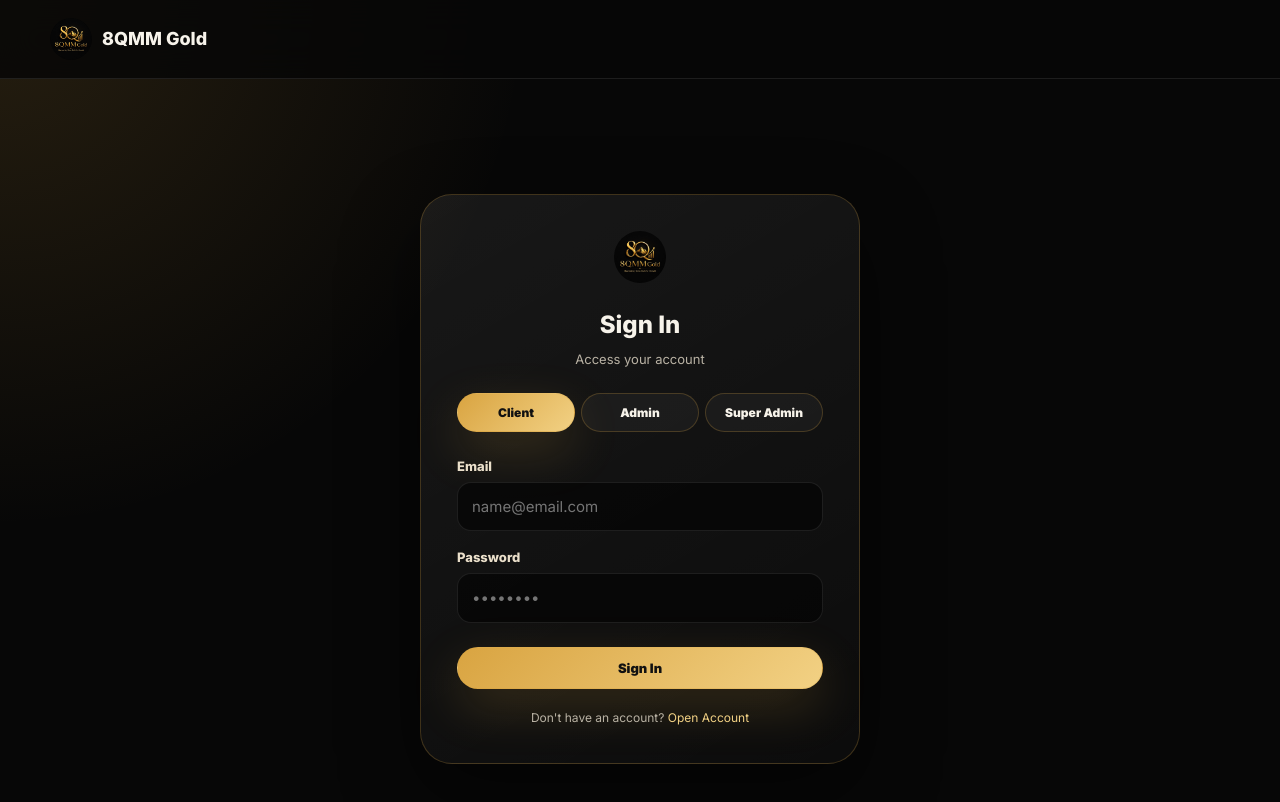
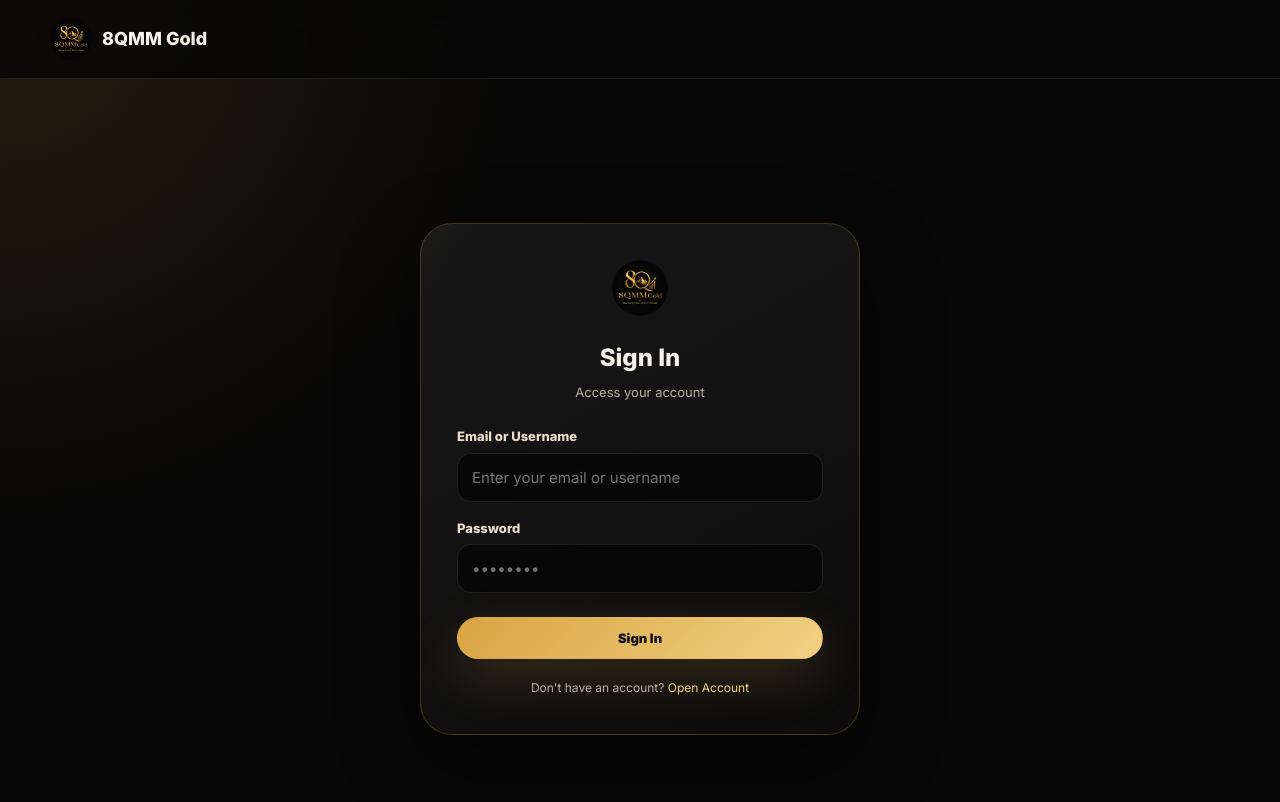
Before and after one commit to ebhisrs/aurumyield, a Next.js app: page /login in a window 1280 px wide. Shown: the top 802 px of the page. Built offline with nearby package versions, Linux system fonts and the light colour scheme.

Commit message:
Clean login - single form, no role tabs

```diff
--- a/src/app/login/page.js
+++ b/src/app/login/page.js
@@ -2,7 +2,6 @@
 import { useState } from 'react';
 
 export default function LoginPage() {
-  const [tab, setTab] = useState('client');
   const [email, setEmail] = useState('');
   const [pass, setPass] = useState('');
   const [err, setErr] = useState('');
@@ -11,28 +10,34 @@
   const submit = async (e) => {
     e.preventDefault(); setLoading(true); setErr('');
     try {
-      const loginType = tab === 'client' ? 'client' : 'admin';
-      const res = await fetch('/api/auth', {
+      // Try admin login first
+      let res = await fetch('/api/auth', {
         method: 'POST', headers: { 'Content-Type': 'application/json' },
-        body: JSON.stringify({ email, password: pass, loginType }),
+        body: JSON.stringify({ email, password: pass, loginType: 'admin' }),
       });
-      const data = await res.json();
-      if (!res.ok) throw new Error(data.error);
+      let data = await res.json();
+
+      // If admin login fails, try client login
+      if (!res.ok) {
+        res = await fetch('/api/auth', {
+          method: 'POST', headers: { 'Content-Type': 'application/json' },
+          body: JSON.stringify({ email, password: pass, loginType: 'client' }),
+        });
+        data = await res.json();
+      }
+
+      if (!res.ok) throw new Error(data.error || 'Invalid credentials');
+
       localStorage.setItem('ay_token', data.token);
       localStorage.setItem('ay_role', data.role);
       if (data.permissions) localStorage.setItem('ay_permissions', JSON.stringify(data.permissions));
       if (data.user) localStorage.setItem('ay_user', JSON.stringify(data.user));
+
       if (data.role === 'superadmin') window.location.href = '/superadmin';
       else if (data.role === 'admin') window.location.href = '/admin';
       else window.location.href = '/dashboard';
     } catch (e) { setErr(e.message); }
     setLoading(false);
-  };
-
-  const hints = {
-    client: { placeholder: 'name@email.com' },
-    admin: { placeholder: 'Username' },
-    superadmin: { placeholder: 'Username' },
   };
 
   return (
@@ -41,27 +46,17 @@
       <main style={{display:'flex',alignItems:'center',justifyContent:'center',minHeight:'100vh',padding:'80px 16px'}}>
         <div className="panel" style={{width:'100%',maxWidth:440,padding:'clamp(24px,4vw,36px)'}}>
           <div style={{textAlign:'center',marginBottom:24}}>
-            <img src="/logo-dark.jpeg" alt="8QMM Gold" style={{width:52,height:52,borderRadius:"50%",objectFit:"cover",margin:"0 auto 16px"}} />
+            <img src="/logo-dark.jpeg" alt="8QMM Gold" style={{width:56,height:56,borderRadius:"50%",objectFit:"cover",margin:"0 auto 16px"}} />
             <h2 style={{fontSize:24,fontWeight:800}}>Sign In</h2>
             <p className="muted" style={{fontSize:13,marginTop:6}}>Access your account</p>
-          </div>
-
-          <div style={{display:'flex',gap:6,marginBottom:24}}>
-            {['client','admin','superadmin'].map(t => (
-              <button key={t} onClick={() => { setTab(t); setErr(''); setEmail(''); setPass(''); }}
-                className={`btn ${tab===t?'btn-primary':'btn-secondary'}`}
-                style={{flex:1,fontSize:12,padding:'11px 8px'}}>
-                {t === 'superadmin' ? 'Super Admin' : t.charAt(0).toUpperCase() + t.slice(1)}
-              </button>
-            ))}
           </div>
 
           {err && <div style={{color:'#f07f7f',fontSize:13,textAlign:'center',marginBottom:12,padding:10,borderRadius:12,background:'rgba(240,127,127,.08)',border:'1px solid rgba(240,127,127,.2)'}}>{err}</div>}
 
           <form onSubmit={submit}>
             <div className="field" style={{marginBottom:16}}>
-              <label>{tab === 'client' ? 'Email' : 'Username'}</label>
-              <input value={email} onChange={e => setEmail(e.target.value)} placeholder={hints[tab].placeholder} required />
+              <label>Email or Username</label>
+              <input value={email} onChange={e => setEmail(e.target.value)} placeholder="Enter your email or username" required />
             </div>
             <div className="field" style={{marginBottom:24}}>
               <label>Password</label>
@@ -73,7 +68,7 @@
           </form>
 
           <div style={{textAlign:'center',marginTop:20}}>
-            {tab === 'client' && <p className="muted" style={{fontSize:12}}>Don&apos;t have an account? <a href="/register" style={{color:'var(--gold2)'}}>Open Account</a></p>}
+            <p className="muted" style={{fontSize:12}}>Don&apos;t have an account? <a href="/register" style={{color:'var(--gold2)'}}>Open Account</a></p>
           </div>
         </div>
       </main>
```
